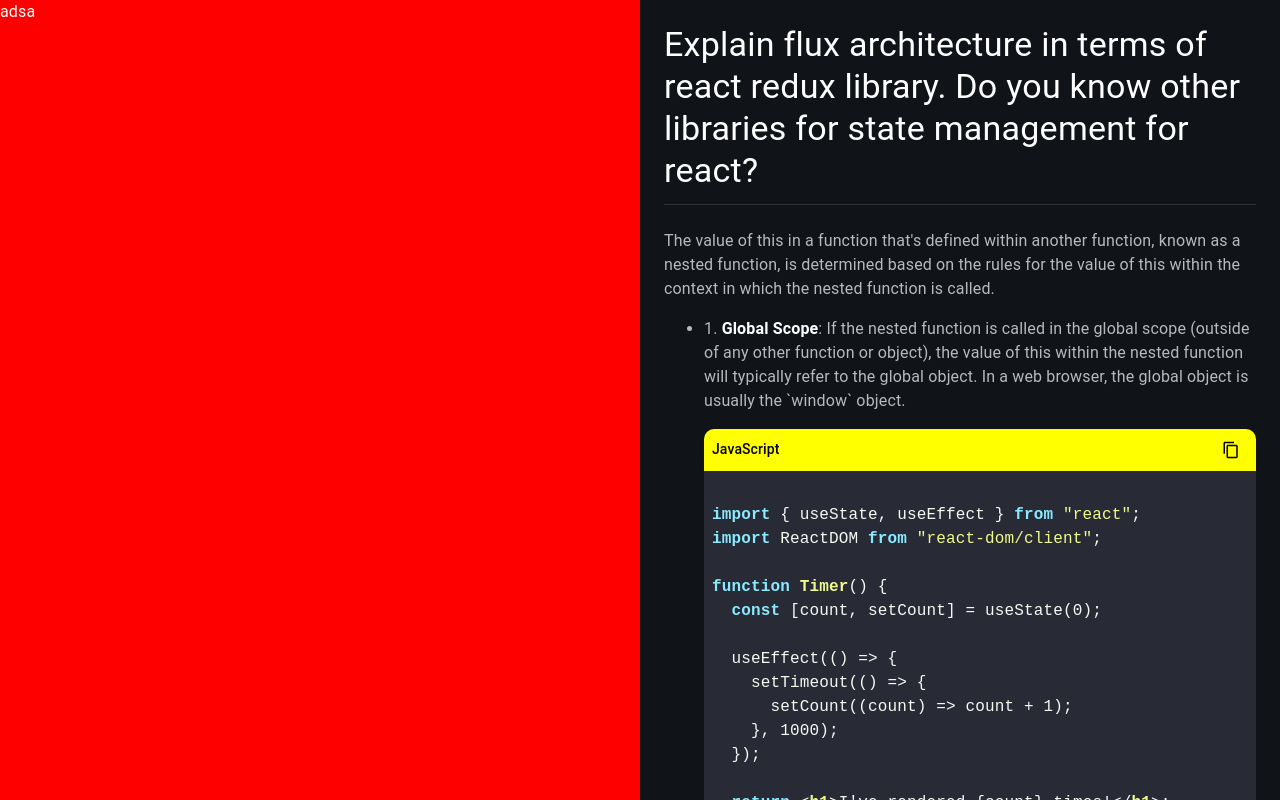
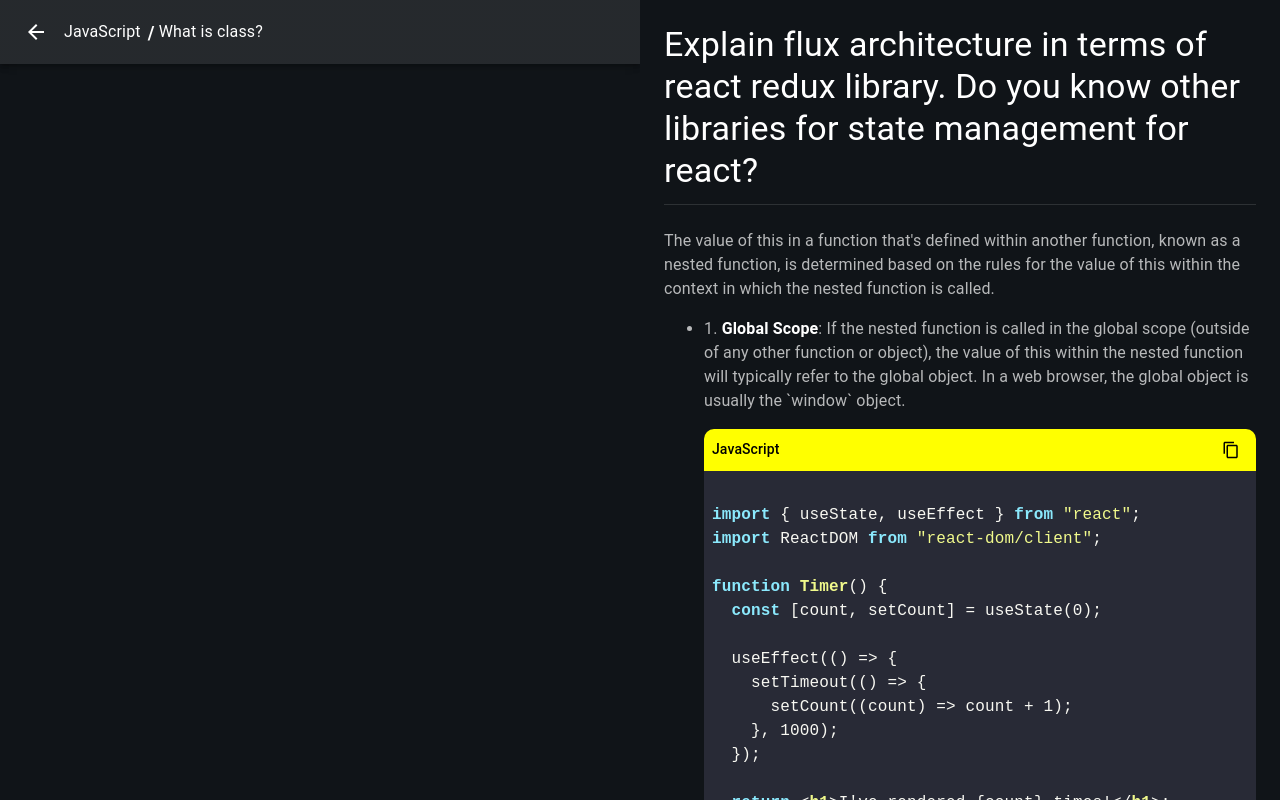
Before and after one commit to Domino731/devQuestZone, a React (Vite) app: page / in a window 1280 px wide. Built offline with nearby package versions, Linux system fonts and the light colour scheme.

Commit message:
feature - questions list - header

```diff
--- /dev/null
+++ b/src/modules/Header/Header.tsx
@@ -0,0 +1,32 @@
+import AppBar from '@mui/material/AppBar';
+import Toolbar from '@mui/material/Toolbar';
+import Typography from '@mui/material/Typography';
+import IconButton from '@mui/material/IconButton';
+import ArrowBackIcon from '@mui/icons-material/ArrowBack';
+import styles from './styles.module.scss';
+
+export const Header = () => {
+    return <AppBar position="static" color="primary" enableColorOnDark>
+        <Toolbar>
+            <IconButton
+                size="large"
+                edge="start"
+                color="inherit"
+                aria-label="goBack"
+                title="go back"
+                onClick={() => alert('TODO: go back')}
+            >
+                <ArrowBackIcon/>
+            </IconButton>
+            <div className={styles.links}>
+                <a className={styles.link}>
+                    <Typography variant="body1" color="white">JavaScript</Typography>
+                </a>
+                <span className={styles.separator}>/</span>
+                <a className={styles.link}>
+                    <Typography variant="body1" color="white">What is class?</Typography>
+                </a>
+            </div>
+        </Toolbar>
+    </AppBar>
+}
--- /dev/null
+++ b/src/modules/Header/index.tsx
@@ -0,0 +1,3 @@
+import {Header} from "./Header.tsx";
+
+export {Header}
--- /dev/null
+++ b/src/modules/Header/styles.module.scss
@@ -0,0 +1,15 @@
+.links {
+  display: flex;
+  align-items: center;
+  font-size: 100px;
+}
+
+.link {
+  margin-left: 0.04em;
+}
+
+.separator {
+  margin-left: 0.4em;
+  font-size: 0.18em;
+  font-weight: bold;
+}
--- a/src/modules/QuestionsList/QuestionList.tsx
+++ b/src/modules/QuestionsList/QuestionList.tsx
@@ -1,7 +1,9 @@
 import styles from './styles.module.scss';
+import Box from "@mui/material/Box";
+import {Header} from "../Header";
 
 export const QuestionList = () => {
-    return <div className={styles.container}>
-        adsa
-    </div>
+    return <Box bgcolor="primary.main" className={styles.container}>
+        <Header/>
+    </Box>
 }
--- a/src/styles/theme.ts
+++ b/src/styles/theme.ts
@@ -1,7 +1,10 @@
 import {createTheme} from "@mui/material";
 
 export const darkTheme = createTheme({
-  palette: {
-    mode: 'dark',
-  },
+    palette: {
+        mode: 'dark',
+        primary: {
+            main: '#101418'
+        }
+    },
 });
```
